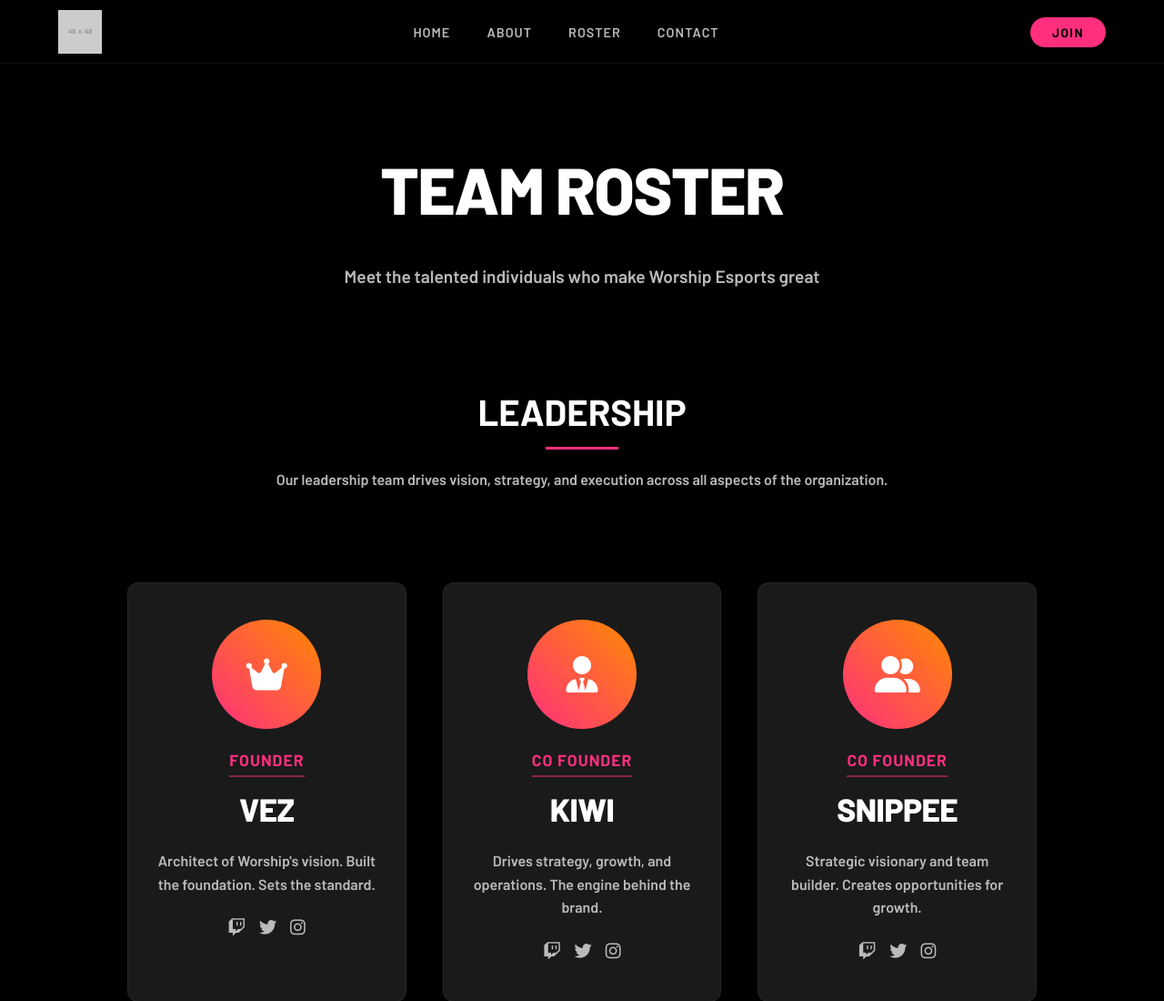
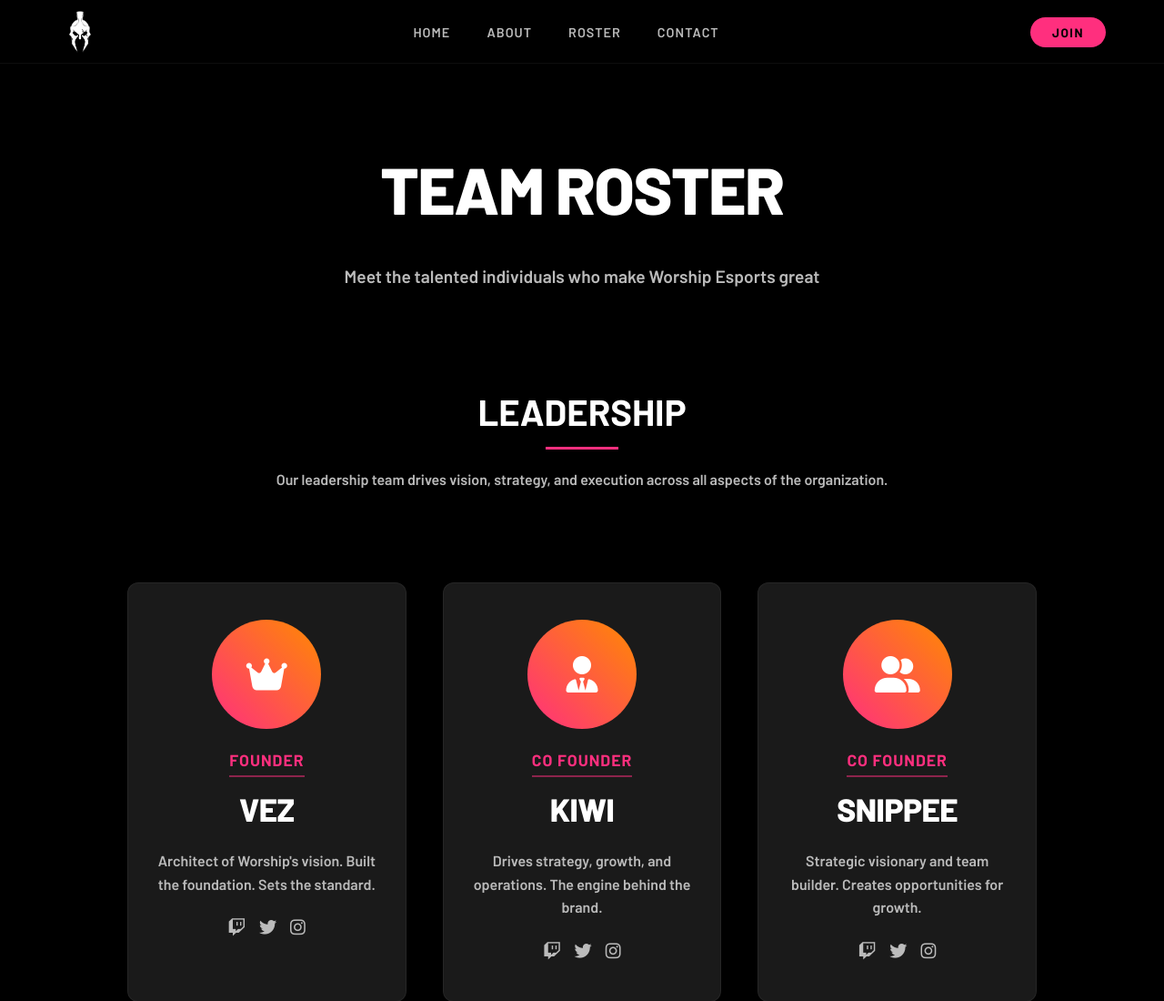
Before and after one commit to oopsididitagain335/uybdss, a website: page public/roster.html in a window 1280 px wide. Shown: the top 1100 px of the page at 91% size. Drawn offline with Linux system fonts and the light colour scheme; placeholder pictures from the web are drawn by us.

Commit message:
Update roster.html

```diff
--- a/public/roster.html
+++ b/public/roster.html
@@ -4,7 +4,7 @@
   <meta charset="UTF-8">
   <meta name="viewport" content="width=device-width, initial-scale=1.0">
   <title>ROSTER — WORSHIP ESPORTS</title>
-  <link rel="icon" href="/favicon.ico" type="image/x-icon">
+  <link rel="icon" href="monkey2.png" type="image/x-icon">
   <link href="https://cdnjs.cloudflare.com/ajax/libs/font-awesome/6.5.0/css/all.min.css" rel="stylesheet">
   <link rel="preconnect" href="https://fonts.googleapis.com">
   <link rel="preconnect" href="https://fonts.gstatic.com" crossorigin>
@@ -401,12 +401,12 @@
 <body>
 
   <div class="preloader">
-    <img src="https://placehold.co/120x120/ff2f7e/ffffff?text=WORSHIP" alt="Worship Esports Logo">
+    <img src="monkey2.png" alt="Worship Esports Logo">
   </div>
 
   <nav class="nav">
     <div class="nav-brand">
-      <img src="https://placehold.co/48x48/ff2f7e/ffffff?text=WORSHIP" alt="Worship Esports Logo">
+      <img src="monkey2.png" alt="Worship Esports Logo">
     </div>
     <ul class="nav-list">
       <li><a href="/">HOME</a></li>
```
